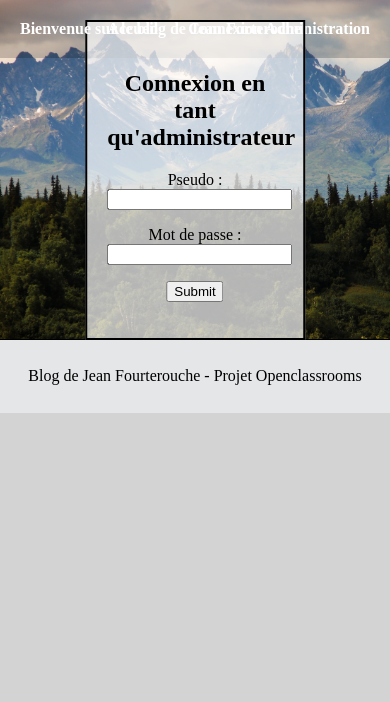
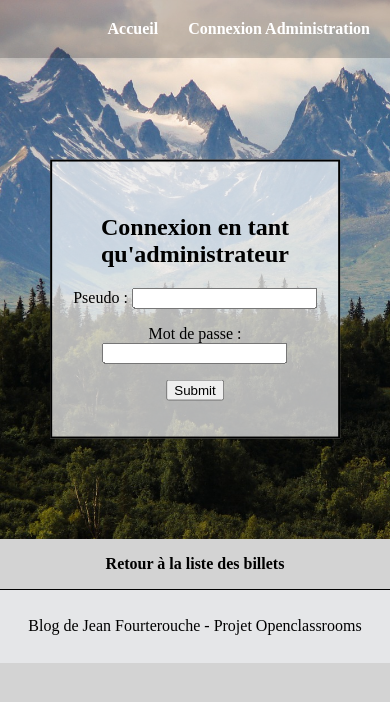
Before and after one commit to antoinedevillers/Openclassrooms-project, a PHP site: page /index.php?action=formConnexionAdmin in a window 390 px wide. Shown: the top 702 px of the page. Run offline with PHP 8.4, Linux system fonts and the light colour scheme; some libraries are stand-ins or nearby versions.

Commit message:
ajout de responsive css

```diff
--- a/projet4/public/css/style.css
+++ b/projet4/public/css/style.css
@@ -40,6 +40,9 @@ h3 a {
 .messageError{
 	color: white;
 	font-weight: bold;
+}
+.pagination a{
+	color:white;
 }
 /*Menu*/
 .messageBienvenue{
@@ -103,7 +106,7 @@ section {
 
 }
 #anchorLastPosts a:hover{
-	color: #5C5C5C;
+
     text-decoration: underline;
 }
 .container_post_features{
@@ -129,7 +132,6 @@ section {
 }
 .containerCommentsAndFormAddComment{
 	display: flex;
-	justify-content: space-around;
 }
 .comments{
 	border: 1px solid black;
@@ -162,13 +164,13 @@ section {
 	background-color: rgba(255,255,255,0.7);
     padding: 20px;
     border: 2px solid black;
-    max-width: 50%;
+    width: 50%;
     position: relative;
     left: 50%;
-    transform: translate(-50%);
+    transform: translate(-50%,50%);
 }
 #sectionConnexionAdmin{
-	height: 300px;
+	height: 420px;
 }
 /* Page ReportedComments*/
 .containerReportedComment{
@@ -182,15 +184,18 @@ section {
 	background-color: rgba(255,255,255,0.7);
     padding: 20px;
     border: 2px solid black;
-    max-width: 50%;
+    width: 50%;
     position: relative;
     left: 50%;
-    transform: translate(-50%);
+    transform: translate(-50%,25%);
 }
 .comment{
 	background-color: rgba(255,255,255,0.8);
     padding: 5px;
     margin: 10px;
+}
+#formReport{
+	height:420px;
 }
 
 footer{
@@ -199,3 +204,95 @@ footer{
 	background-color: rgb(229, 230, 232);
 
 }
+/*Responsive max-width 1024px*/
+@media screen and (max-width: 1024px) {
+
+/* Page formConnexionAdmin */
+#sectionConnexionAdmin {
+    height: 320px;
+}
+#formulaireAdministrateur{
+
+transform: translate(-50%,25%);
+}
+}
+/*Responsive max-width 768px*/
+@media screen and (max-width: 768px) {
+
+/*Page ListPostView*/
+.imageTitle{
+	height: 600px;
+    background-position: right;
+}
+/*Page postView*/
+.formAddComments {
+    width: 40%;
+}
+/* Page formConnexionAdmin */
+#formulaireAdministrateur{
+
+    width: 70%;
+    transform: translate(-50%,50%);
+}
+#sectionConnexionAdmin{
+	height: 450px;
+
+}
+/*Page formCreatePost*/
+#formCreatePost{
+	height: 500px;
+}
+#title{
+	width: -webkit-fill-available;
+
+}
+/*Page formReport*/
+#formReport{
+	height:520px;
+}
+.formReport {
+	width:70%;
+}
+/*Responsive min-width 425px*/
+@media screen and (max-width: 425px) {
+
+/*header*/
+.messageBienvenue{
+	display: none;
+}
+/*Page ListPostView*/
+h1{
+	font-size: 2.5em;
+}
+/*Page postView*/
+.containerCommentsAndFormAddComment{
+	display: block;
+}
+.comments {
+	width:auto;
+}
+.formAddComments {
+    width: auto;
+    border-top: none;
+}
+
+/* Page formConnexionAdmin */
+
+#sectionConnexionAdmin{
+	height: 500px;
+
+}
+/*Page formReport*/
+.formReport {
+    width: 90%;
+}
+}
+/*Responsive min-width 325px*/
+@media screen and (max-width: 325px) {
+
+/* Page formConnexionAdmin */
+#formulaireAdministrateur form{
+
+    margin:10px;
+}
+}
--- a/projet4/view/backend/formCreatePost.php
+++ b/projet4/view/backend/formCreatePost.php
@@ -1,7 +1,7 @@
 <?php $title = 'Mon blog'; ?>
 
 <?php ob_start(); ?>
-<section>
+<section id='formCreatePost'>
 
     <h2> Ajouter un nouveau billet </h2>
     <div class='messageError'>
--- a/projet4/view/frontend/formConnexionAdmin.php
+++ b/projet4/view/frontend/formConnexionAdmin.php
@@ -14,6 +14,7 @@
 		    </form>
 	</div>
 </section>
+<p class='returnListPosts'><a href="index.php#derniersbillets">Retour à la liste des billets</a></p>
 <?php $content = ob_get_clean(); ?>
 
 <?php require('template.php'); ?>
--- a/projet4/view/frontend/formReport.php
+++ b/projet4/view/frontend/formReport.php
@@ -1,7 +1,7 @@
 <?php $title = 'Mon blog'; ?>
 
 <?php ob_start(); ?>
-<section>
+<section id='formReport'>
 	<div class='formReport'>
 		<h2> Signaler ce commentaire </h2>
 		<p>(Je souhaite signaler un commentaire ne respectant pas les règles de ce blog)</p>
--- a/projet4/view/frontend/postView.php
+++ b/projet4/view/frontend/postView.php
@@ -6,8 +6,9 @@
         <div class="post">
             <h2>
                 <?= $post['title'] ?>
-                <em> (mis à jour le <?= $post['creation_date_fr'] ?>)</em>
+
             </h2>
+            <i> (mis à jour le <?= $post['creation_date_fr'] ?>)</i>
 
             <p>
                 <?= $post['content']?>
```
Also changed, not shown: projet4/view/frontend/listPostsView.php (+5 -4 lines).
